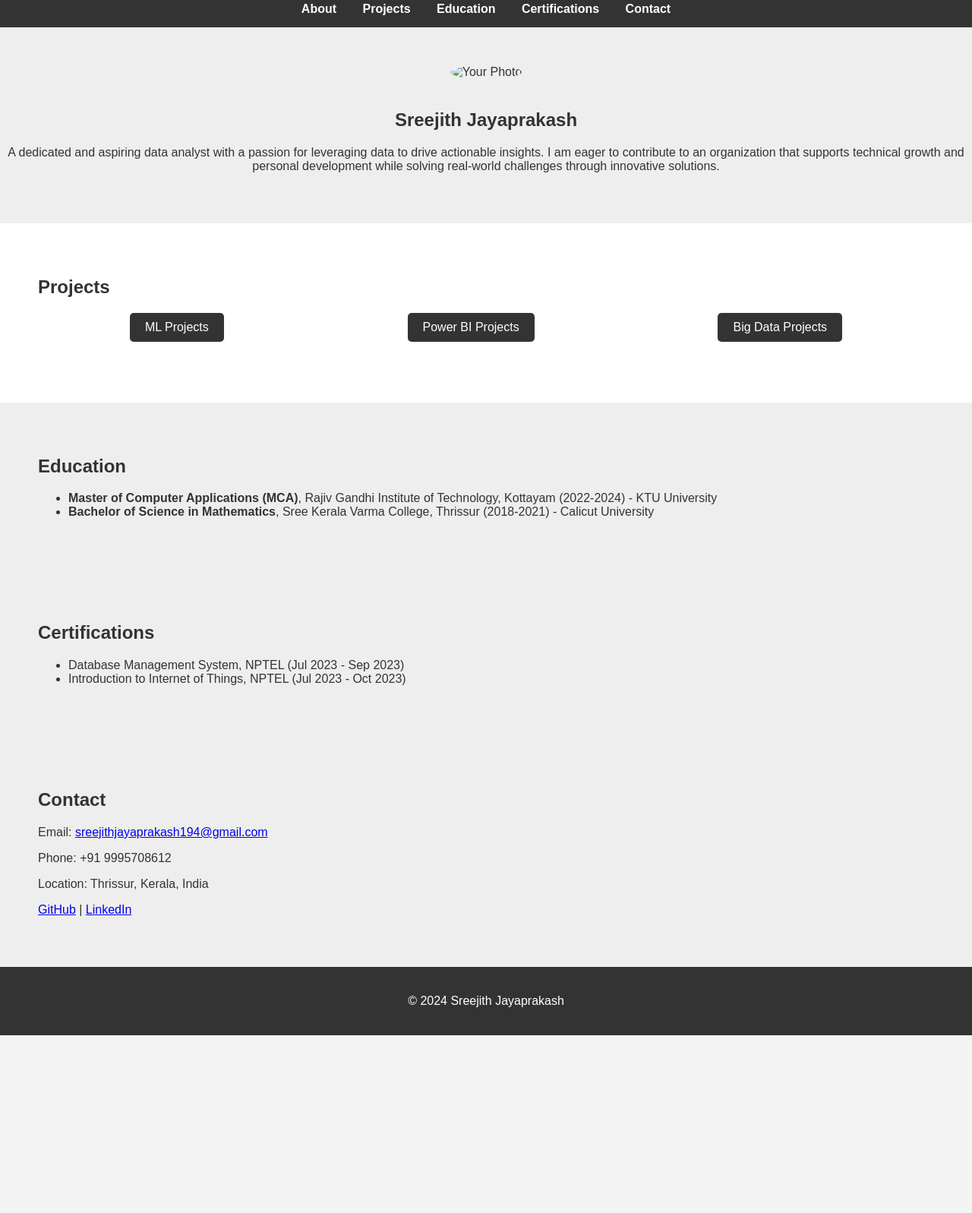
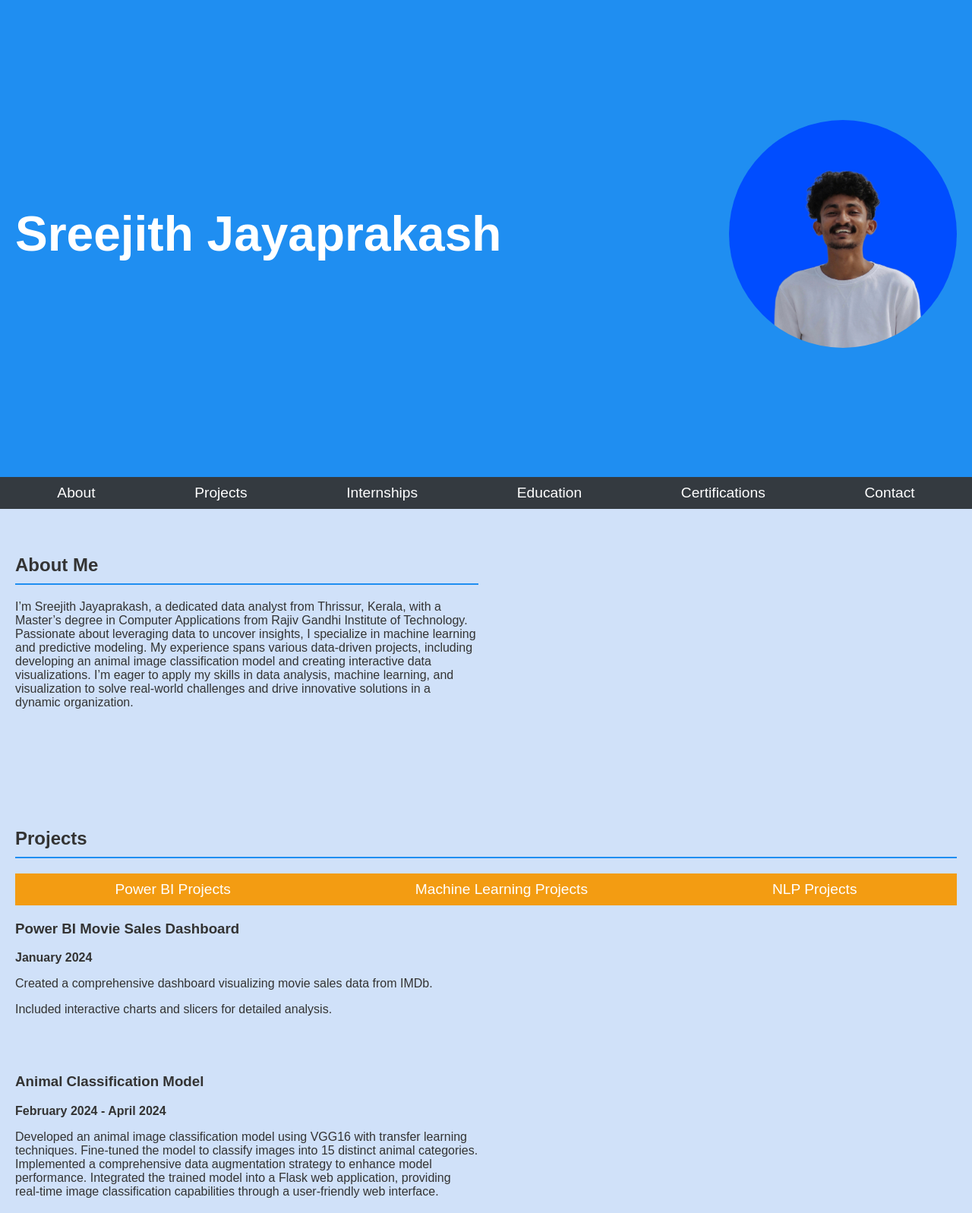
Before and after one commit to SreejithJP/sreejithjayaprakash.github.io, a plain HTML site: page index.html in a window 1280 px wide. Shown: the part 12-1609 px from the top of the page at 76% size. Before the commit the page ends 1375 px from the top, so only its background shows below. Drawn offline with Linux system fonts and the light colour scheme; files whose address does not match are found by name.

Commit message:
third commit for portfolio website

```diff
--- a/index.html
+++ b/index.html
@@ -3,85 +3,146 @@
 <head>
     <meta charset="UTF-8">
     <meta name="viewport" content="width=device-width, initial-scale=1.0">
-    <title>Sreejith Jayaprakash - Portfolio</title>
+    <title>Sreejith Jayaprakash | Portfolio</title>
     <link rel="stylesheet" href="style.css">
+    <script src="script.js" defer></script>
 </head>
 <body>
     <header>
-        <nav>
-            <ul>
-                <li><a href="#about">About</a></li>
-                <li><a href="#projects">Projects</a></li>
-                <li><a href="#education">Education</a></li>
-                <li><a href="#certifications">Certifications</a></li>
-                <li><a href="#contact">Contact</a></li>
-            </ul>
-        </nav>
+        <h1>Sreejith Jayaprakash</h1>
+        <img src="C:\Users\sreej\sreejithjayaprakash.github.io\images\photo2.jpg" alt="Sreejith Jayaprakash" class="profile-photo">
     </header>
 
-    <section id="about" class="section-about">
-        <img src="images/yourphoto.jpg" alt="Your Photo" class="profile-photo">
-        <h1>Sreejith Jayaprakash</h1>
-        <p>A dedicated and aspiring data analyst with a passion for leveraging data to drive actionable insights. I am eager to contribute to an organization that supports technical growth and personal development while solving real-world challenges through innovative solutions.</p>
-    </section>
+    <nav class="dashboard">
+        <a href="#about">About</a>
+        <a href="#projects">Projects</a>
+        <a href="#internships">Internships</a>
+        <a href="#education">Education</a>
+        <a href="#certifications">Certifications</a>
+        <a href="#contact">Contact</a>
+    </nav>
 
-    <section id="projects" class="section-projects">
-        <h2>Projects</h2>
-        <div class="project-categories">
-            <div class="category" onclick="showCategory('ml-projects')">ML Projects</div>
-            <div class="category" onclick="showCategory('powerbi-projects')">Power BI Projects</div>
-            <div class="category" onclick="showCategory('bigdata-projects')">Big Data Projects</div>
-        </div>
-        <div id="ml-projects" class="project-details">
-            <h3>ML Projects</h3>
-            <div class="project">
-                <h4>Animal Classification Model</h4>
-                <p>Developed an animal image classification model using VGG16 with transfer learning techniques. Fine-tuned the model to classify images into 15 distinct animal categories. Integrated the trained model into a Flask web application, providing real-time image classification capabilities through a user-friendly web interface.</p>
+    <section id="about">
+        <div class="section-container">
+            <div class="section-description">
+                <h2>About Me</h2>
+                <p>I’m Sreejith Jayaprakash, a dedicated data analyst from Thrissur, Kerala, with a Master’s degree in Computer Applications from Rajiv Gandhi Institute of Technology. Passionate about leveraging data to uncover insights, I specialize in machine learning and predictive modeling. My experience spans various data-driven projects, including developing an animal image classification model and creating interactive data visualizations. I’m eager to apply my skills in data analysis, machine learning, and visualization to solve real-world challenges and drive innovative solutions in a dynamic organization.</p>
             </div>
-            <!-- Add more ML Projects here -->
-        </div>
-        <div id="powerbi-projects" class="project-details">
-            <h3>Power BI Projects</h3>
-            <div class="project">
-                <h4>Power BI Movie Sales Dashboard</h4>
-                <p>Created a comprehensive dashboard visualizing movie sales data from IMDb. Included interactive charts and slicers for detailed analysis.</p>
+            <div class="project-image">
+
             </div>
-            <!-- Add more Power BI Projects here -->
-        </div>
-        <div id="bigdata-projects" class="project-details">
-            <h3>Big Data Projects</h3>
-            <!-- Add Big Data Projects here -->
         </div>
     </section>
 
-    <section id="education" class="section-education">
-        <h2>Education</h2>
-        <ul>
-            <li><strong>Master of Computer Applications (MCA)</strong>, Rajiv Gandhi Institute of Technology, Kottayam (2022-2024) - KTU University</li>
-            <li><strong>Bachelor of Science in Mathematics</strong>, Sree Kerala Varma College, Thrissur (2018-2021) - Calicut University</li>
-        </ul>
+    <section id="projects">
+        <h2>Projects</h2>
+        <div class="project-dashboard">
+            <a href="#powerbi">Power BI Projects</a>
+            <a href="#ml">Machine Learning Projects</a>
+            <a href="#nlp">NLP Projects</a>
+        </div>
+
+        <div id="powerbi" class="project-container">
+            <div class="project-description">
+                <h3>Power BI Movie Sales Dashboard</h3>
+                <p><strong>January 2024</strong></p>
+                <p>Created a comprehensive dashboard visualizing movie sales data from IMDb.</p>
+                <p>Included interactive charts and slicers for detailed analysis.</p>
+            </div>
+            <div class="project-image">
+
+            </div>
+        </div>
+
+        <div id="ml" class="project-container">
+            <div class="project-description">
+                <h3>Animal Classification Model</h3>
+                <p><strong>February 2024 - April 2024</strong></p>
+                <p>Developed an animal image classification model using VGG16 with transfer learning techniques. Fine-tuned the model to classify images into 15 distinct animal categories. Implemented a comprehensive data augmentation strategy to enhance model performance. Integrated the trained model into a Flask web application, providing real-time image classification capabilities through a user-friendly web interface.</p>
+            </div>
+            <div class="project-image">
+
+            </div>
+        </div>
+
+        <div id="nlp" class="project-container">
+            <div class="project-description">
+                <h3>Image Caption Generator</h3>
+                <p><strong>August 2024 - Ongoing</strong></p>
+                <p>Developing a deep learning model that generates descriptive captions for images using a combination of CNNs and RNNs with LSTM units. The project aims to automate the process of image captioning, providing accurate and context-aware descriptions for a variety of images.</p>
+            </div>
+            <div class="project-image">
+
+            </div>
+        </div>
     </section>
 
-    <section id="certifications" class="section-certifications">
-        <h2>Certifications</h2>
-        <ul>
-            <li>Database Management System, NPTEL (Jul 2023 - Sep 2023)</li>
-            <li>Introduction to Internet of Things, NPTEL (Jul 2023 - Oct 2023)</li>
-        </ul>
+    <section id="internships">
+        <div class="section-container">
+            <div class="section-description">
+                <h2>Internships</h2>
+                <p>Data Analysis</p>
+                <p>IIT Madras, Chennai, Tamil Nadu</p>
+                <p>Feb 2024–May 2024</p>
+                <p>This project investigates the biases in cloud detection between sun-synchronous (SSO) and geosynchronous (GEO) satellites, focusing on how factors like viewing angles, orbit characteristics, and sensor features impact data accuracy. The study aims to identify and quantify these biases, particularly their effect on critical applications such as environmental monitoring and weather forecasting. Following this analysis, the project will develop machine learning models that integrate satellite-derived and ground-based data to forecast rainfall in the Kerala region. By improving the precision of rainfall predictions, the research seeks to enhance weather forecasting and resource management, contributing to better climate resilience and informed decision-making in Kerala.</p>
+            </div>
+            <div class="project-image">
+
+            </div>
+        </div>
     </section>
 
-    <section id="contact" class="section-contact">
-        <h2>Contact</h2>
-        <p>Email: <a href="mailto:sreejithjayaprakash194@gmail.com">sreejithjayaprakash194@gmail.com</a></p>
-        <p>Phone: +91 9995708612</p>
-        <p>Location: Thrissur, Kerala, India</p>
-        <p><a href="https://github.com/sreejithjayaprakash" target="_blank">GitHub</a> | <a href="https://linkedin.com/in/sreejithjayaprakash" target="_blank">LinkedIn</a></p>
+    <section id="education">
+        <div class="section-container">
+            <div class="section-description">
+                <h2>Education</h2>
+                <h3>Masters</h3>
+                <p>Master of Computer Applications (MCA)</p>
+                <p>Rajiv Gandhi Institute of Technology </p>
+                <p>Kottayam </p>
+                <p>2022-2024</p>
+                <h3>Bachelors</h3>
+                <p>Bachelor of Science in Mathematics</p>
+                <p>Sree Kerala Varma College</p>
+                <p>Thrissur</p>
+                <p>2018-2021</p>
+            </div>
+            <div class="section-image">
+                <img src="C:\Users\sreej\sreejithjayaprakash.github.io\images\book.png" alt="Education">
+            </div>
+        </div>
     </section>
 
+    <section id="certifications">
+        <div class="section-container">
+            <div class="section-description">
+                <h2>Certifications</h2>
+                <p>Database Management System</p>
+                <p>NPTEL</p>
+                <p>Jul 2023– Sep 2023</p>
+                <p>Introduction to Internet of Things</p>
+                <p>NPTEL</p>
+                <p>Jul 2023– Oct 2023</p>
+            </div>
+        </div>
+    </section>
+
+    <section id="contact">
+        <div class="section-container">
+            <div class="section-description">
+                <h2>Contact</h2>
+                <p>Email: <a href="mailto:sreejithjayaprakash194@gmail.com">sreejithjayaprakash194@gmail.com</a></p>
+                <p>Phone: +91 9995708612</p>
+                <p>LinkedIn: <a href="https://www.linkedin.com/in/sreejith-jayaprakash" target="_blank">linkedin.com/in/sreejith-jayaprakash</a></p>
+                <p>GitHub: <a href="https://github.com/sreejithjayaprakash" target="_blank">github.com/sreejithjayaprakash</a></p>
+                <p>Location: Thrissur, Kerala, India</p>
+                </div>
+        </div>
+    </section>
+
+
     <footer>
-        <p>© 2024 Sreejith Jayaprakash</p>
+        <p>&copy; 2024 Sreejith Jayaprakash</p>
     </footer>
-
-    <script src="script.js"></script>
 </body>
 </html>
--- a/script.js
+++ b/script.js
@@ -1,9 +1,14 @@
-function showCategory(categoryId) {
-    const categories = document.querySelectorAll('.project-details');
-    categories.forEach(category => {
-        category.classList.remove('active');
-    });
+function showCategory(category) {
+    const categories = document.querySelectorAll('.project-category');
+    categories.forEach(cat => cat.style.display = 'none');
+    document.getElementById(category).style.display = 'block';
+}
 
-    const selectedCategory = document.getElementById(categoryId);
-    selectedCategory.classList.add('active');
+function scrollToTop() {
+    window.scrollTo({ top: 0, behavior: 'smooth' });
 }
+
+// Show the first category by default
+document.addEventListener('DOMContentLoaded', () => {
+    showCategory('powerbi');
+});
--- a/style.css
+++ b/style.css
@@ -1,87 +1,176 @@
+/* General Styles */
 body {
-    font-family: 'Arial', sans-serif;
+    background-color: #f8f9fa;
+    color: #333;
+    font-family: Arial, sans-serif;
     margin: 0;
     padding: 0;
-    background-color: #f4f4f4;
-    color: #333;
 }
 
+/* Header */
 header {
-    background: #333;
-    color: white;
-    padding: 15px 0;
+    background-color: #1f8ef1;
+    color: #ffffff;
+    display: flex;
+    align-items: center;
+    justify-content: space-between;
+    padding: 20px;
+    height: 75vh;
+    position: relative;
 }
 
-header nav ul {
-    list-style: none;
-    text-align: center;
-    padding: 0;
+header h1 {
+    font-size: 4em;
     margin: 0;
+    flex: 1;
+    text-align: left;
+    color: #ffffff;
 }
 
-header nav ul li {
-    display: inline;
+.profile-photo {
+    border-radius: 50%;
+    width: 300px;
+    height: 300px;
+    object-fit: cover;
+    position: absolute;
+    right: 20px;
+    top: 50%;
+    transform: translateY(-50%);
+}
+
+/* Dashboard */
+.dashboard {
+    background-color: #343a40;
+    color: #ffffff;
+    display: flex;
+    justify-content: space-around;
+    padding: 10px;
+    position: sticky;
+    top: 0;
+    z-index: 1000;
+}
+
+.dashboard a {
+    color: #ffffff;
+    text-decoration: none;
+    font-size: 1.2em;
+}
+
+/* Sections */
+section {
+    padding: 40px 20px;
+}
+
+h2 {
+    border-bottom: 2px solid #1f8ef1;
+    padding-bottom: 10px;
+}
+
+/* Section Background Colors */
+#about {
+    background-color: #d0e1f9; /* Pink color for About */
+}
+
+#projects {
+    background-color: #d0e1f9; /* Light blue for Projects */
+}
+
+#internships {
+    background-color: #fce4d6; /* Light green for Internships */
+}
+
+#education {
+    background-color: #fce4d6; /* Light peach for Education */
+}
+
+#certifications {
+    background-color: #fce4d6; /* Light purple for Certifications */
+}
+
+/* Section Container */
+.section-container {
+    display: flex;
+    justify-content: space-between;
+    align-items: center;
+    margin-bottom: 40px;
+}
+
+.section-description {
+    flex: 1;
+    padding-right: 20px;
+}
+
+.section-image {
+    flex: 1;
+    display: flex;
+    justify-content: center;
+}
+
+.section-image img {
+    width: 100%;
+    max-width: 500px;
+    height: auto;
+    border-radius: 10px;
+}
+
+/* Project Dashboard */
+.project-dashboard {
+    display: flex;
+    justify-content: space-around;
+    padding: 10px;
+    background-color: #f39c12;
+    margin-bottom: 20px;
+}
+
+.project-dashboard a {
+    color: #ffffff;
+    text-decoration: none;
+    font-size: 1.2em;
     margin: 0 15px;
 }
 
-header nav ul li a {
-    color: white;
-    text-decoration: none;
-    font-weight: bold;
+/* Project Container */
+.project-container {
+    display: flex;
+    justify-content: space-between;
+    margin-bottom: 40px;
 }
 
-.section-about {
-    text-align: center;
-    padding: 50px 0;
-    background: #eee;
+.project-description {
+    flex: 1;
+    padding-right: 20px;
 }
 
-.section-about .profile-photo {
-    border-radius: 50%;
-    width: 150px;
-    height: 150px;
-    object-fit: cover;
-    margin-bottom: 20px;
+.project-image {
+    flex: 1;
+    display: flex;
+    justify-content: center;
 }
 
-.section-projects {
-    padding: 50px;
-    background: white;
+.project-image img {
+    width: 100%;
+    max-width: 500px;
+    height: auto;
+    border-radius: 10px;
 }
 
-.section-projects .project-categories {
-    display: flex;
-    justify-content: space-around;
-    margin-bottom: 30px;
+/* Footer */
+footer {
+    background-color: #343a40;
+    color: #ffffff;
+    padding: 20px;
+    text-align: center;
 }
 
-.section-projects .category {
-    background: #333;
-    color: white;
-    padding: 10px 20px;
-    cursor: pointer;
-    border-radius: 5px;
+footer p {
+    margin: 10px 0;
 }
 
-.project-details {
-    display: none;
-    margin-top: 20px;
+button {
+    background-color: #e74c3c;
+    color: #ffffff;
+    border: none;
+    padding: 10px 20px;
+    font-size: 1em;
+    cursor: pointer;
 }
-
-.project-details.active {
-    display: block;
-}
-
-.section-education,
-.section-certifications,
-.section-contact {
-    padding: 50px;
-    background: #eee;
-}
-
-footer {
-    text-align: center;
-    padding: 20px;
-    background: #333;
-    color: white;
-}
```
Also changed, not shown: images/about.webp (added), images/abs1.avif (added), images/abs2.png (added), images/book.png (added), images/ml.jpg (added), images/myphoto.jpg (added), images/pbi.webp (added), images/photo2.jpg (added), images/yourphoto.jpg.jpg (deleted).
